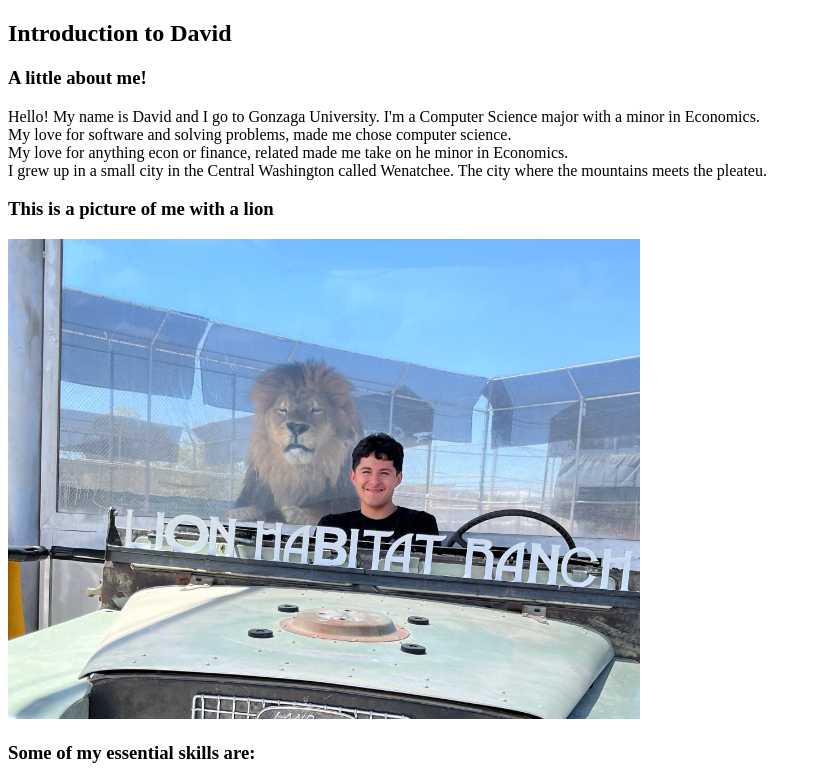
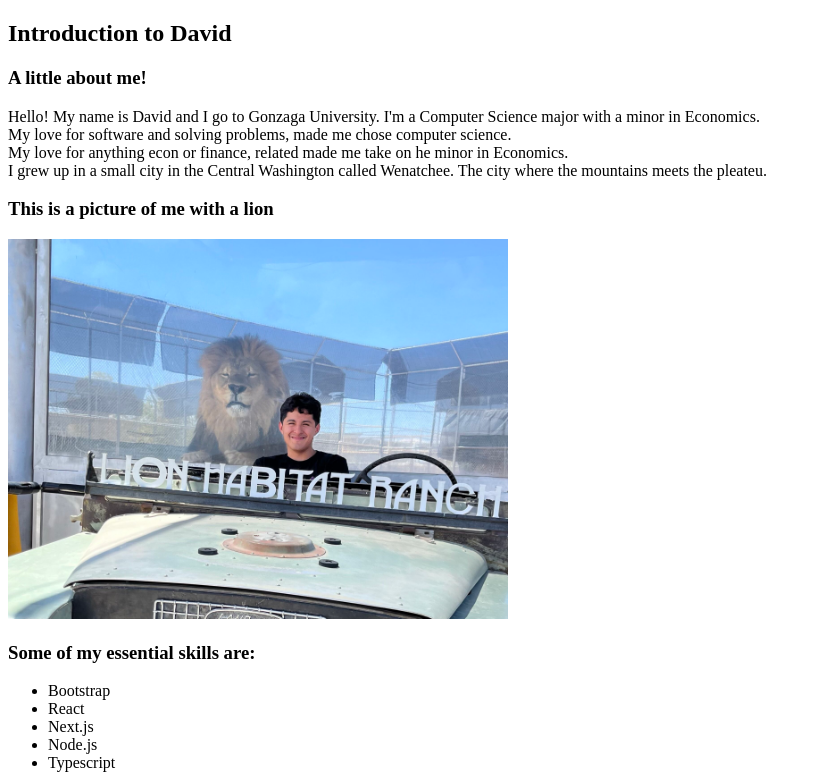
Before and after one commit to davidg7672/homework-2, a plain HTML site: page introduction.html in a window 1280 px wide. Shown: the top 779 px of the page, without its empty margins (0-821 px from the left). Drawn offline with Linux system fonts and the light colour scheme.

Commit message:
Fixed image

```diff
--- a/introduction.html
+++ b/introduction.html
@@ -55,9 +55,8 @@
                 <img
                     src="./images/david-with-lion.jpg"
                     alt="David with a lion"
-                    margin="-40px 0px 0px -120px"
-                    width="50%"
-                    height="auto"
+                    width="500"
+                    height="380"
                 />
             </div>
         </section>
```
